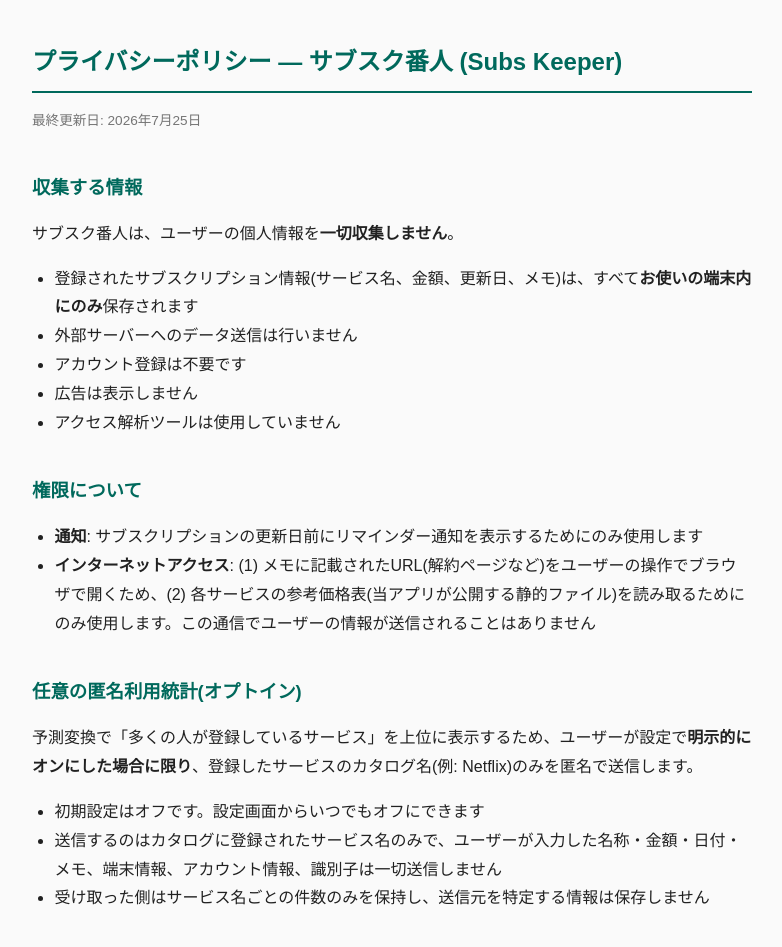
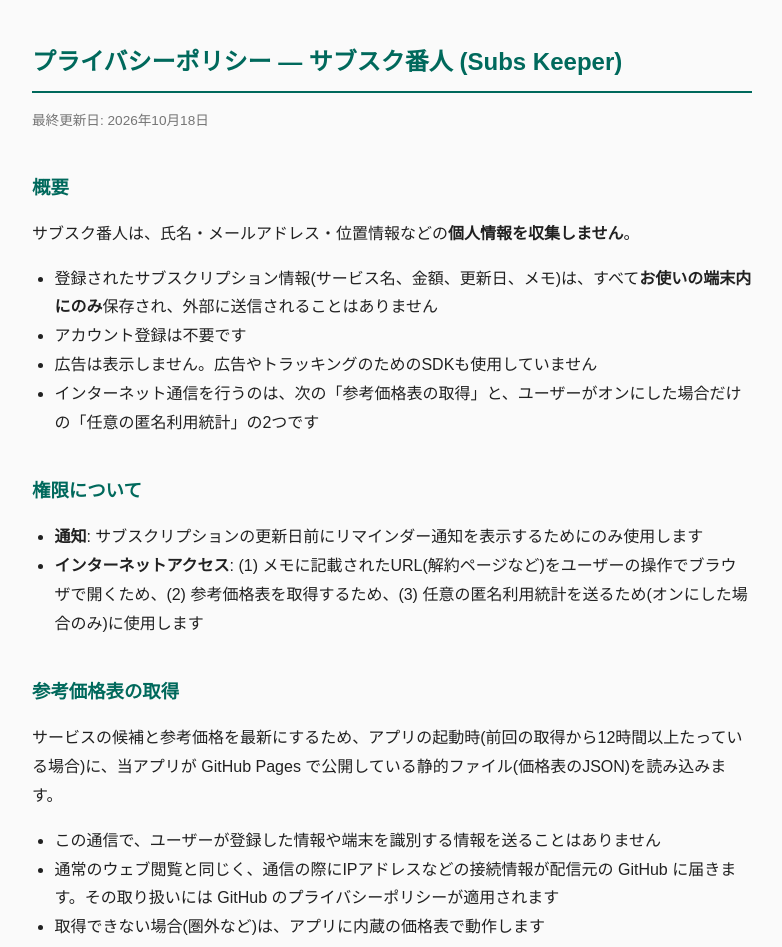
Before and after one commit to toybox-anime/subs-keeper-privacy, a plain HTML site: page index.html in a window 1280 px wide. Shown: the top 947 px of the page, without its empty margins (248-1030 px from the left). Drawn offline with Linux system fonts and the light colour scheme.

Commit message:
ポリシーの冒頭の「送信なし・解析なし」を実際の動きに合わせて書き直し(価格表の取得・匿名統計の受け口)
Co-Authored-By: Claude Opus 5.5 <noreply@anthropic.com>

```diff
--- a/index.html
+++ b/index.html
@@ -25,30 +25,39 @@
 <body>
 
 <h1>プライバシーポリシー — サブスク番人 (Subs Keeper)</h1>
-<p class="updated">最終更新日: 2026年7月25日</p>
+<p class="updated">最終更新日: 2026年10月18日</p>
 
-<h2>収集する情報</h2>
-<p>サブスク番人は、ユーザーの個人情報を<strong>一切収集しません</strong>。</p>
+<h2>概要</h2>
+<p>サブスク番人は、氏名・メールアドレス・位置情報などの<strong>個人情報を収集しません</strong>。</p>
 <ul>
-  <li>登録されたサブスクリプション情報(サービス名、金額、更新日、メモ)は、すべて<strong>お使いの端末内にのみ</strong>保存されます</li>
-  <li>外部サーバーへのデータ送信は行いません</li>
+  <li>登録されたサブスクリプション情報(サービス名、金額、更新日、メモ)は、すべて<strong>お使いの端末内にのみ</strong>保存され、外部に送信されることはありません</li>
   <li>アカウント登録は不要です</li>
-  <li>広告は表示しません</li>
-  <li>アクセス解析ツールは使用していません</li>
+  <li>広告は表示しません。広告やトラッキングのためのSDKも使用していません</li>
+  <li>インターネット通信を行うのは、次の「参考価格表の取得」と、ユーザーがオンにした場合だけの「任意の匿名利用統計」の2つです</li>
 </ul>
 
 <h2>権限について</h2>
 <ul>
   <li><strong>通知</strong>: サブスクリプションの更新日前にリマインダー通知を表示するためにのみ使用します</li>
-  <li><strong>インターネットアクセス</strong>: (1) メモに記載されたURL(解約ページなど)をユーザーの操作でブラウザで開くため、(2) 各サービスの参考価格表(当アプリが公開する静的ファイル)を読み取るためにのみ使用します。この通信でユーザーの情報が送信されることはありません</li>
+  <li><strong>インターネットアクセス</strong>: (1) メモに記載されたURL(解約ページなど)をユーザーの操作でブラウザで開くため、(2) 参考価格表を取得するため、(3) 任意の匿名利用統計を送るため(オンにした場合のみ)に使用します</li>
+</ul>
+
+<h2>参考価格表の取得</h2>
+<p>サービスの候補と参考価格を最新にするため、アプリの起動時(前回の取得から12時間以上たっている場合)に、当アプリが GitHub Pages で公開している静的ファイル(価格表のJSON)を読み込みます。</p>
+<ul>
+  <li>この通信で、ユーザーが登録した情報や端末を識別する情報を送ることはありません</li>
+  <li>通常のウェブ閲覧と同じく、通信の際にIPアドレスなどの接続情報が配信元の GitHub に届きます。その取り扱いには GitHub のプライバシーポリシーが適用されます</li>
+  <li>取得できない場合(圏外など)は、アプリに内蔵の価格表で動作します</li>
 </ul>
 
 <h2>任意の匿名利用統計(オプトイン)</h2>
 <p>予測変換で「多くの人が登録しているサービス」を上位に表示するため、ユーザーが設定で<strong>明示的にオンにした場合に限り</strong>、登録したサービスのカタログ名(例: Netflix)のみを匿名で送信します。</p>
 <ul>
   <li>初期設定はオフです。設定画面からいつでもオフにできます</li>
-  <li>送信するのはカタログに登録されたサービス名のみで、ユーザーが入力した名称・金額・日付・メモ、端末情報、アカウント情報、識別子は一切送信しません</li>
-  <li>受け取った側はサービス名ごとの件数のみを保持し、送信元を特定する情報は保存しません</li>
+  <li>送信するのはカタログに登録されたサービス名のみで、ユーザーが入力した名称・金額・日付・メモ、端末情報、アカウント情報、識別子は一切送信しません。カタログに無いサービスは送信しません</li>
+  <li>送信先は、開発者が Google Apps Script で運用する集計用の受け口です。受け口はサービス名ごとの件数のみを保存し、IPアドレスや識別子など送信元を特定する情報は保存しません</li>
+  <li>通信の際にIPアドレスなどの接続情報が Google に届きます。その取り扱いには Google のプライバシーポリシーが適用されます</li>
+  <li>集計した件数は、予測変換の並び順(人気順)として価格表に反映する目的にのみ使用します</li>
 </ul>
 
 <h2>端末内でのアプリの有無の確認</h2>
@@ -63,19 +72,22 @@
 <hr>
 
 <h1>Privacy Policy — Subs Keeper</h1>
-<p class="updated">Last updated: July 25, 2026</p>
+<p class="updated">Last updated: October 18, 2026</p>
 
-<h2>Information We Collect</h2>
-<p>Subs Keeper does <strong>not collect any personal information</strong>. All subscription data (service names, prices, renewal dates, notes) is stored <strong>only on your device</strong>. No data is transmitted to external servers. No account registration, no ads, no analytics.</p>
+<h2>Overview</h2>
+<p>Subs Keeper does <strong>not collect personal information</strong> such as your name, email address or location. All subscription data (service names, prices, renewal dates, notes) is stored <strong>only on your device</strong> and is never transmitted. No account registration, no ads, and no advertising or tracking SDKs. The app uses the network only for the reference price list below and, only if you turn it on, the optional anonymous usage statistics.</p>
 
 <h2>Permissions</h2>
 <ul>
   <li><strong>Notifications</strong>: used solely for renewal reminders.</li>
-  <li><strong>Network access</strong>: used solely to (1) open URLs in your notes when you tap them, and (2) download a static reference price list published by this app. No user data is ever transmitted.</li>
+  <li><strong>Network access</strong>: used to (1) open URLs in your notes when you tap them, (2) download the reference price list, and (3) send optional anonymous usage statistics (only if enabled).</li>
 </ul>
 
+<h2>Reference Price List</h2>
+<p>To keep service suggestions and reference prices up to date, the app downloads a static JSON file published by this app on GitHub Pages when it starts (at most once every 12 hours). No subscription data or device identifiers are sent. As with any web request, connection information such as your IP address reaches GitHub, whose privacy policy applies. If the download fails, the built-in price list is used.</p>
+
 <h2>Optional Anonymous Usage Statistics (Opt-in)</h2>
-<p>Only if you explicitly turn it on in Settings, the app sends the catalog name of a registered service (e.g. "Netflix") anonymously, so that popular services can be ranked higher in suggestions. It is off by default and can be turned off at any time. Nothing else is sent: no user-entered names, amounts, dates, notes, device information, account information or identifiers. The receiving side keeps only per-service counts and stores nothing that identifies the sender.</p>
+<p>Only if you explicitly turn it on in Settings, the app sends the catalog name of a registered service (e.g. "Netflix") anonymously, so that popular services can be ranked higher in suggestions. It is off by default and can be turned off at any time. Nothing else is sent: no user-entered names, amounts, dates, notes, device information, account information or identifiers. Services not in the catalog are never sent. The data goes to a collection endpoint run by the developer on Google Apps Script, which keeps only per-service counts and stores nothing that identifies the sender (no IP addresses or identifiers). Connection information such as your IP address reaches Google, whose privacy policy applies. The counts are used only to rank suggestions by popularity in the price list.</p>
 
 <h2>On-device App Presence Check</h2>
 <p>To rank suggestions, the app checks on-device whether a fixed set of apps (e.g. Netflix) is installed. It does not enumerate installed apps and never transmits the result.</p>
```
